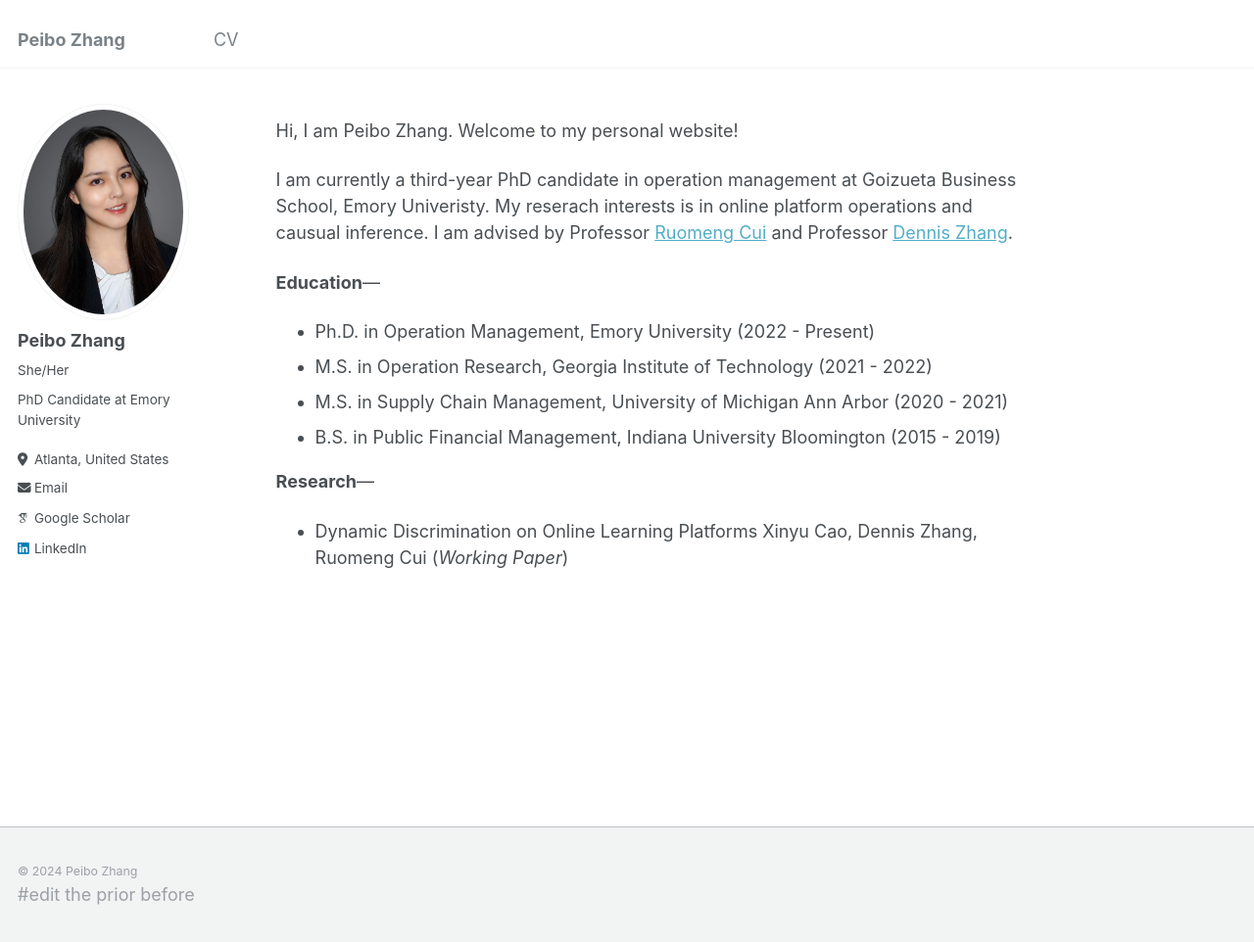
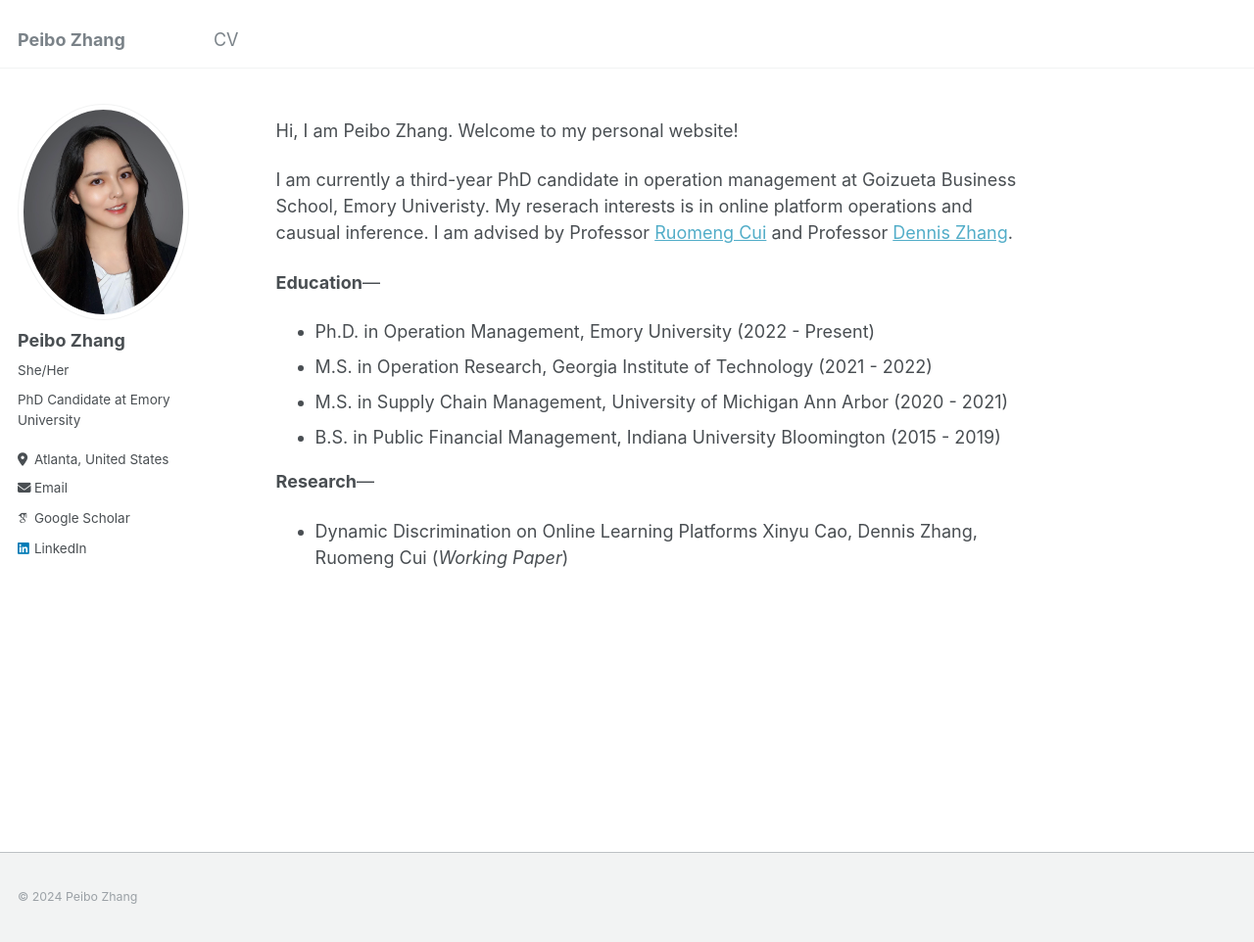
Before and after one commit to PeiboZhang/peibozhang.github.io, a Jekyll site: the page built from _pages/about.md, in a window 1280 px wide and 962 px high. Shown: the whole window at 98% size. Built offline with Jekyll 4.4.1, drawn with Linux system fonts in a browser that asks for light colours; some web fonts are replaced.

Commit message:
Update footer.html

```diff
--- a/_includes/footer.html
+++ b/_includes/footer.html
@@ -21,7 +21,6 @@
 
 <div class="page__footer-copyright">&copy; {{ site.time | date: '%Y' }} {{ site.name | default: site.title }} </div>
 
-#edit the prior before
 <!--
   . {{ site.data.ui-text[site.locale].powered_by | default: "Powered by" }} <a href="http://jekyllrb.com" rel="nofollow">Jekyll</a> &amp; <a href="https://github.com/academicpages/academicpages.github.io">AcademicPages</a>, a fork of <a href="https://mademistakes.com/work/minimal-mistakes-jekyll-theme/" rel="nofollow">Minimal Mistakes</a>.</div>
 
```
